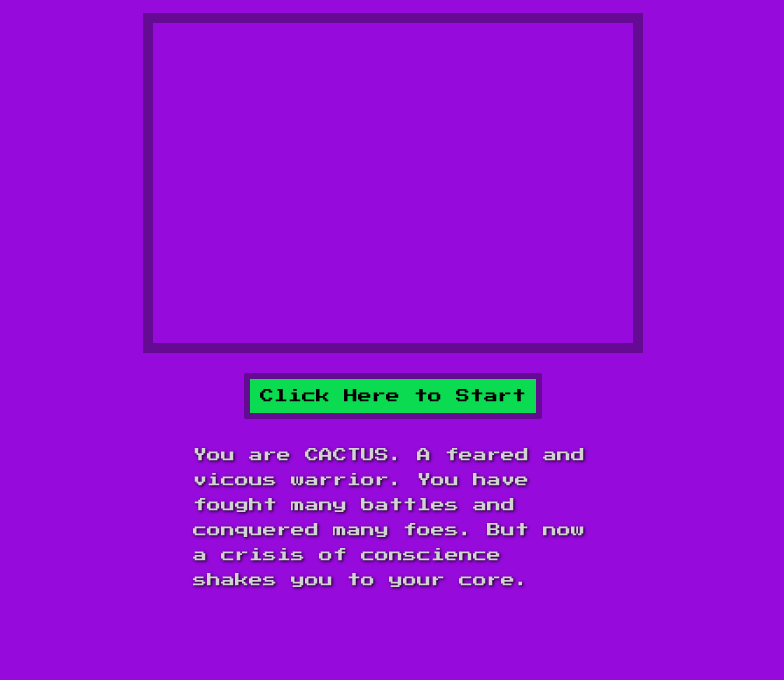
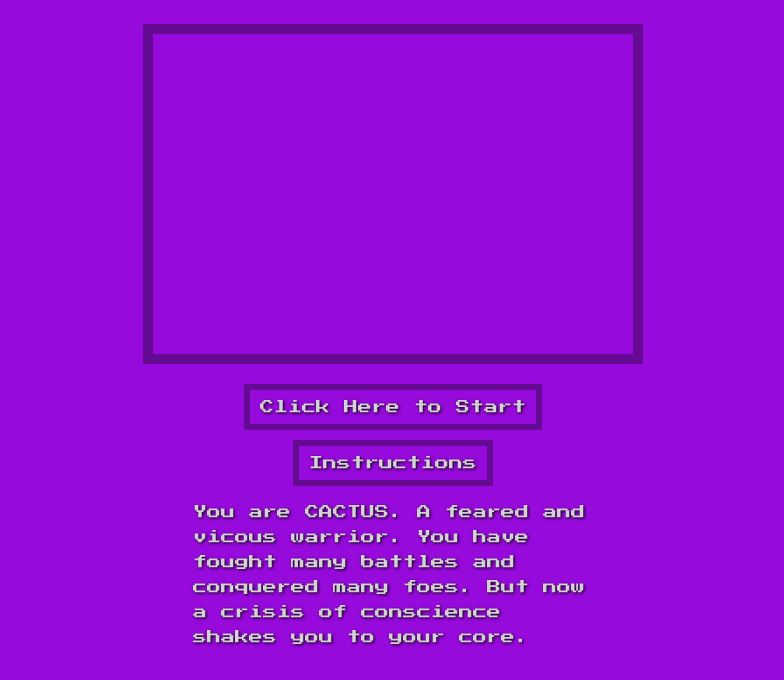
Before and after one commit to blangwell/cactus-the-impaler, a plain HTML site: page index.html in a window 1280 px wide. Shown: the part 120-800 px from the top of the page, without its empty margins (247-1031 px from the left). Drawn offline with Linux system fonts and the light colour scheme.

Commit message:
[instructions] Add instructions div and style

```diff
--- a/css/style.css
+++ b/css/style.css
@@ -4,12 +4,14 @@
 body {
     background-color: #960ADB;
     font-family: 'Press Start 2P', sans-serif;
-    text-shadow: 1px 1px 3px black
+    text-shadow: 1px 1px 3px black;
+    color: lightgrey;
 
 }
 #title {
     padding: 20px;
     line-height: 50px;
+    font-size: 40px;
     text-align: center;
     text-shadow: 1px 1px 3px black;
     color: #DB230A;
@@ -46,13 +48,18 @@ footer {
     border: 6px solid #650a93;
     border-radius: 2px;
     padding: 10px;
-    background: #0ADB50;
-    text-shadow: none;
-    color: black;
+    background: #960ADB;
+    color: lightgrey;
 }
 
 #start-stop:hover {
     cursor: pointer;
+}
+
+#instructions {
+    font-size: 14px;
+    padding: 10px;
+    border: 6px solid #650a93;
 }
 
 footer p{
--- a/index.html
+++ b/index.html
@@ -17,6 +17,7 @@
             <div id="start-stop">
                 Click Here to Start
             </div>
+            <div id="instructions">Instructions</div>
             <p>
             You are CACTUS. A feared and vicous warrior.
             You have fought many battles and conquered many foes.
```
